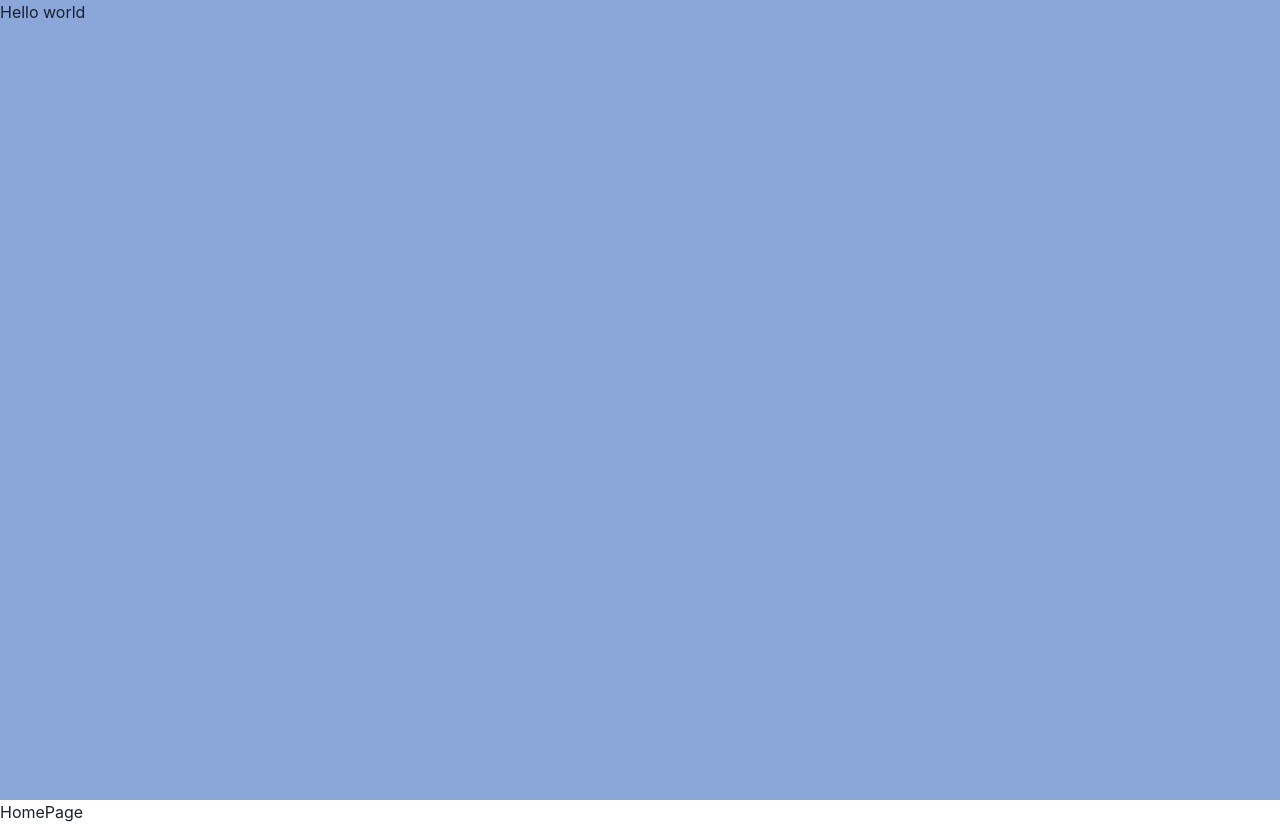
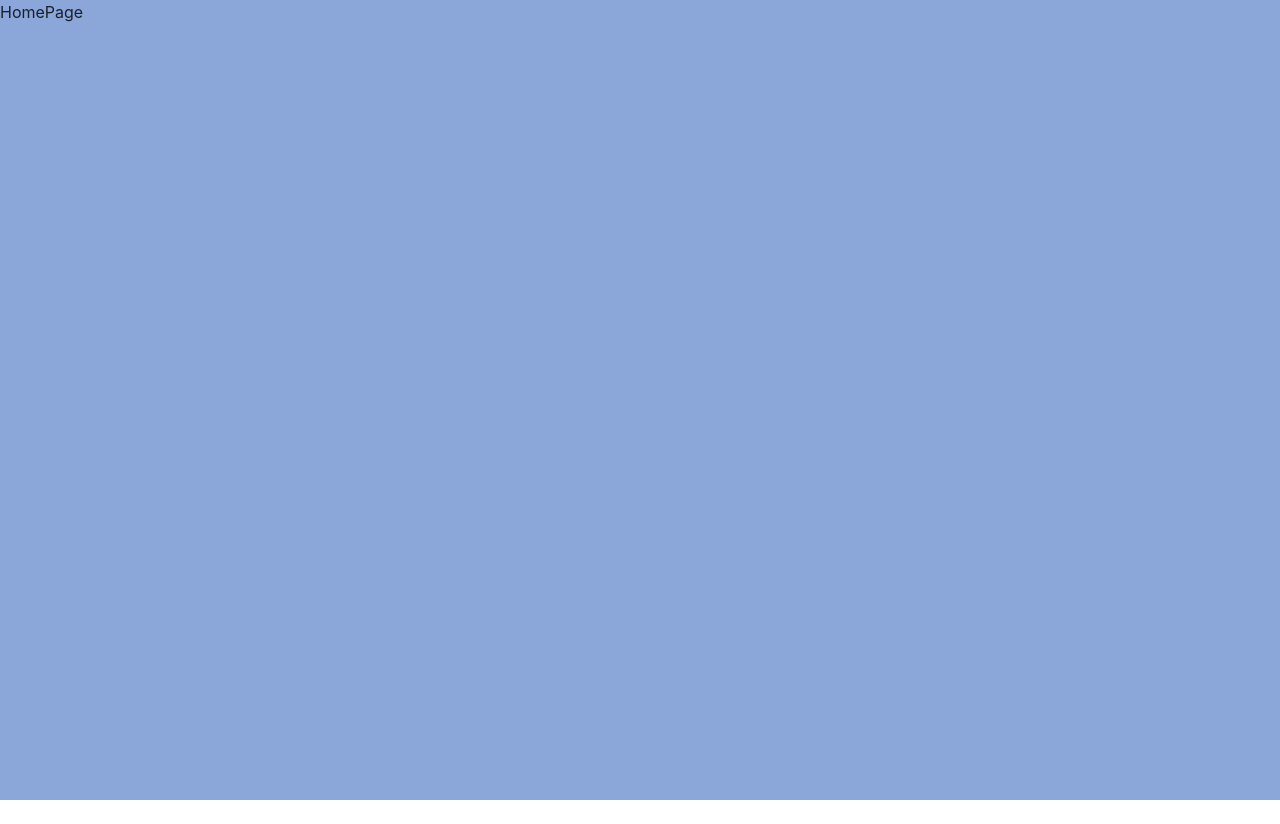
Before and after one commit to imohsinali/ChattingApp, a React (Create React App) app in the folder client/: page / in a window 1280 px wide. After the commit the page ends 800 px from the top, so only its background shows below. Built offline with nearby package versions, Linux system fonts and the light colour scheme.

Commit message:
Update App.js

```diff
--- a/client/src/App.js
+++ b/client/src/App.js
@@ -4,13 +4,14 @@
 import ChatPage from "./pages/ChatPage";
 function App() {
   return (
-    <Router>
-      <div className="App">Hello world</div>
-      <Routes>
-        <Route path="/" element={<HomePage />} />
-        <Route path="/chats" element={<ChatPage />} />
-      </Routes>
-    </Router>
+    <div className="App">
+      <Router>
+        <Routes>
+          <Route path="/" exact element={<HomePage />} />
+          <Route path="/chats" element={<ChatPage />} />
+        </Routes>
+      </Router>
+    </div>
   );
 }
 
```
